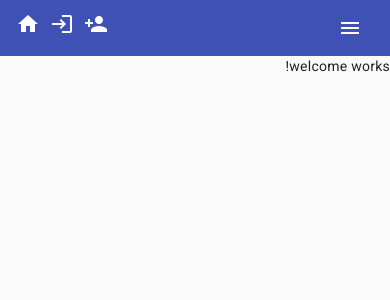
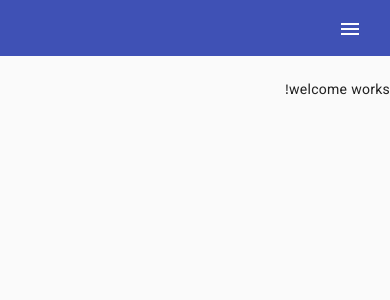
Before and after one commit to ramankhan10/fitness-app, an Angular app: page / in a window 390 px wide. Shown: the top 300 px of the page. Built offline with nearby package versions, Linux system fonts and the light colour scheme.

Commit message:
responsive toolbar

```diff
--- a/src/app/app.component.html
+++ b/src/app/app.component.html
@@ -5,14 +5,14 @@
 
   <mat-sidenav-content>
     <mat-toolbar color="primary">
-      <div>
+      <div fxHide.sm fxHide.md fxHide.xl>
         <button (click)="sidenav.toggle()" mat-icon-button>
           <mat-icon>menu</mat-icon>
         </button>
       </div>
 
-      <div fxFlex fxLayout fxLayoutAlign="flex-end">
-        <ul fxLayout fxLayoutGap="10px" class="navigation-items">
+      <div fxFlex fxLayout fxLayoutAlign="flex-end" fxHide.xs>
+        <ul fxLayout fxLayoutGap="50px" class="navigation-items">
           <li>
             <a routerLink="/signup">
               <mat-icon>person_add</mat-icon>
--- a/src/app/app.component.scss
+++ b/src/app/app.component.scss
@@ -19,6 +19,10 @@ a {
   color: white;
 }
 
+main {
+  padding-top: 25px;
+}
+
 a:hover,
 a:active {
   color: lightgray;
--- a/src/app/auth/login/login.component.html
+++ b/src/app/auth/login/login.component.html
@@ -2,6 +2,7 @@
   <form
     fxLayout="column"
     fxLayoutAlign="center center"
+    fxLayoutGap="15px"
     #f="ngForm"
     (ngSubmit)="onSubmit(f)"
   >
--- a/src/app/auth/login/login.component.scss
+++ b/src/app/auth/login/login.component.scss
@@ -2,6 +2,6 @@
   margin-top: 50px;
 
   mat-form-field {
-    width: 400px;
+    width: 350px;
   }
 }
--- a/src/app/auth/signup/signup.component.scss
+++ b/src/app/auth/signup/signup.component.scss
@@ -2,6 +2,6 @@
   margin-top: 50px;
 
   mat-form-field {
-    width: 400px;
+    width: 350px;
   }
 }
--- a/src/styles.scss
+++ b/src/styles.scss
@@ -1,11 +1,14 @@
 /* You can add global styles to this file, and also import other style files */
+* {
+  font-family: "Vazirmatn", sans-serif;
+}
 
 html,
 body {
   margin: 0;
   height: 100%;
 }
+
 body {
   margin: 0;
-  font-family: "Vazirmatn", sans-serif;
 }
```
